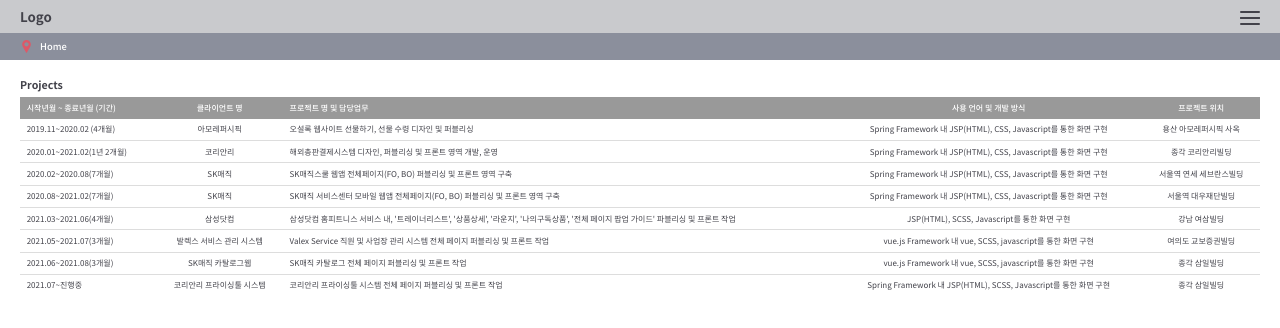
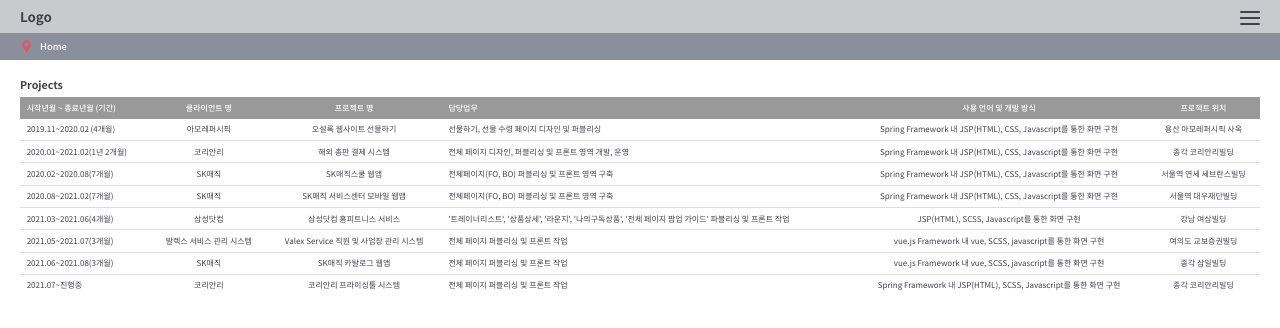
Before and after one commit to devlkhkr/rctprtc, a React (Create React App) app: page /career in a window 1280 px wide. Shown: the top 328 px of the page. Built offline with nearby package versions, Linux system fonts and the light colour scheme.

Commit message:
column separate
column separate

```diff
--- a/src/css/index.css
+++ b/src/css/index.css
@@ -274,10 +274,9 @@ h3 {
 
 .table_type_01 {
   min-width: 96.875rem;
-  table-layout: fixed;
+  table-layout: auto;
   text-align: center;
   font-family: "notoSansRegular";
-  font-size: 0.625rem !important;
 }
 
 .table_type_01 tr + tr {
@@ -286,7 +285,7 @@ h3 {
 
 .table_type_01 tr th, .table_type_01 tr td {
   padding: 0.52083rem;
-  font-size: 0.625rem !important;
+  font-size: 0.625rem;
   vertical-align: middle;
   white-space: nowrap;
   overflow: hidden;
@@ -298,10 +297,6 @@ h3 {
   background: #999;
   color: #fff;
   font-family: "notoSansMedium";
-}
-
-.table_type_01 tbody tr td {
-  font-size: 0.625rem !important;
 }
 
 .wrapper_counter span {
--- a/src/css/index.scss
+++ b/src/css/index.scss
@@ -267,17 +267,16 @@ h3{
 
 .table_type_01{
     min-width: px(1860);
-    table-layout: fixed;
+    table-layout: auto;
     text-align: center;
     font-family: $notoR;
-    font-size: px(12)!important;
     tr{
         +tr{
             border-top: px(1) solid #ddd;
         }
         th, td{
             padding: px(10);
-            font-size: px(12)!important;
+            font-size: px(12);
             vertical-align: middle;
             white-space: nowrap;
             overflow: hidden;
@@ -297,7 +296,7 @@ h3{
     tbody{
         tr{
             td{
-                font-size: px(12)!important;
+
             }
         }
     }
--- a/src/pages/Career.js
+++ b/src/pages/Career.js
@@ -16,7 +16,8 @@ const Tools = () => {
                         <tr>
                             <th className="tal">시작년월 ~ 종료년월 (기간)</th>
                             <th>클라이언트 명</th>
-                            <th className="tal">프로젝트 명 및 담당업무</th>
+                            <th>프로젝트 명</th>
+                            <th className="tal">담당업무</th>
                             <th>사용 언어 및 개발 방식</th>
                             <th>프로젝트 위치</th>
                         </tr>
@@ -25,58 +26,66 @@ const Tools = () => {
                         <tr>
                             <td className="tal">2019.11~2020.02 (4개월)</td>
                             <td>아모레퍼시픽</td>
-                            <td className="tal">오설록 웹사이트 선물하기, 선물 수령 디자인 및 퍼블리싱</td>
+                            <td>오설록 웹사이트 선물하기</td>
+                            <td className="tal">선물하기, 선물 수령 페이지 디자인 및 퍼블리싱</td>
                             <td>Spring Framework 내 JSP(HTML), CSS, Javascript를 통한 화면 구현</td>
                             <td>용산 아모레퍼시픽 사옥</td>
                         </tr>
                         <tr>
                             <td className="tal">2020.01~2021.02(1년 2개월)</td>
                             <td>코리안리</td>
-                            <td className="tal">해외총판결제시스템 디자인, 퍼블리싱 및 프론트 영역 개발, 운영</td>
+                            <td>해외 총판 결제 시스템</td>
+                            <td className="tal">전체 페이지 디자인, 퍼블리싱 및 프론트 영역 개발, 운영</td>
                             <td>Spring Framework 내 JSP(HTML), CSS, Javascript를 통한 화면 구현</td>
                             <td>종각 코리안리빌딩</td>
                         </tr>
                         <tr>
                             <td className="tal">2020.02~2020.08(7개월)</td>
                             <td>SK매직</td>
-                            <td className="tal">SK매직스쿨 웹앱 전체페이지(FO, BO) 퍼블리싱 및 프론트 영역 구축</td>
+                            <td>SK매직스쿨 웹앱</td>
+                            <td className="tal">전체페이지(FO, BO) 퍼블리싱 및 프론트 영역 구축</td>
                             <td>Spring Framework 내 JSP(HTML), CSS, Javascript를 통한 화면 구현</td>
                             <td>서울역 연세 세브란스빌딩</td>
                         </tr>
                         <tr>
                             <td className="tal">2020.08~2021.02(7개월)</td>
                             <td>SK매직</td>
-                            <td className="tal">SK매직 서비스센터 모바일 웹앱 전체페이지(FO, BO) 퍼블리싱 및 프론트 영역 구축</td>
+                            <td>SK매직 서비스센터 모바일 웹앱</td>
+                            <td className="tal">전체페이지(FO, BO) 퍼블리싱 및 프론트 영역 구축</td>
                             <td>Spring Framework 내 JSP(HTML), CSS, Javascript를 통한 화면 구현</td>
                             <td>서울역 대우재단빌딩</td>
                         </tr>
                         <tr>
                             <td className="tal">2021.03~2021.06(4개월)</td>
                             <td>삼성닷컴</td>
-                            <td className="tal">삼성닷컴 홈피트니스 서비스 내, '트레이너리스트', '상품상세', '라운지', '나의구독상품', '전체 페이지 팝업 가이드' 파블리싱 및 프론트 작업</td>
+                            <td>삼성닷컴 홈피트니스 서비스</td>
+                            <td className="tal">'트레이너리스트', '상품상세', '라운지', '나의구독상품', '전체 페이지 팝업 가이드' 파블리싱 및 프론트 작업</td>
                             <td>JSP(HTML), SCSS, Javascript를 통한 화면 구현</td>
                             <td>강남 여삼빌딩</td>
                         </tr>
                         <tr>
                             <td className="tal">2021.05~2021.07(3개월)</td>
                             <td>발렉스 서비스 관리 시스템</td>
-                            <td className="tal">Valex Service 직원 및 사업장 관리 시스템 전체 페이지 퍼블리싱 및 프론트 작업</td>
+                            <td>Valex Service 직원 및 사업장 관리 시스템</td>
+                            <td className="tal">전체 페이지 퍼블리싱 및 프론트 작업</td>
                             <td>vue.js Framework 내 vue, SCSS, javascript를 통한 화면 구현</td>
                             <td>여의도 교보증권빌딩</td>
                         </tr>
                         <tr>
                             <td className="tal">2021.06~2021.08(3개월)</td>
-                            <td>SK매직 카탈로그웹</td>
-                            <td className="tal">SK매직 카탈로그 전체 페이지 퍼블리싱 및 프론트 작업</td>
+                            <td>SK매직</td>
+                            <td>SK매직 카탈로그 웹앱</td>
+                            <td className="tal">전체 페이지 퍼블리싱 및 프론트 작업</td>
                             <td>vue.js Framework 내 vue, SCSS, javascript를 통한 화면 구현</td>
                             <td>종각 삼일빌딩</td>
                         </tr>
                         <tr>
                             <td className="tal">2021.07~진행중</td>
+                            <td>코리안리</td>
                             <td>코리안리 프라이싱툴 시스템</td>
-                            <td className="tal">코리안리 프라이싱툴 시스템 전체 페이지 퍼블리싱 및 프론트 작업</td>
+                            <td className="tal">전체 페이지 퍼블리싱 및 프론트 작업</td>
                             <td>Spring Framework 내 JSP(HTML), SCSS, Javascript를 통한 화면 구현</td>
-                            <td>종각 삼일빌딩</td>
+                            <td>종각 코리안리빌딩</td>
                         </tr>
                     </tbody>
                 </table>
```
Also changed, not shown: 1 other file (tests, documents, lock files or other folders).
